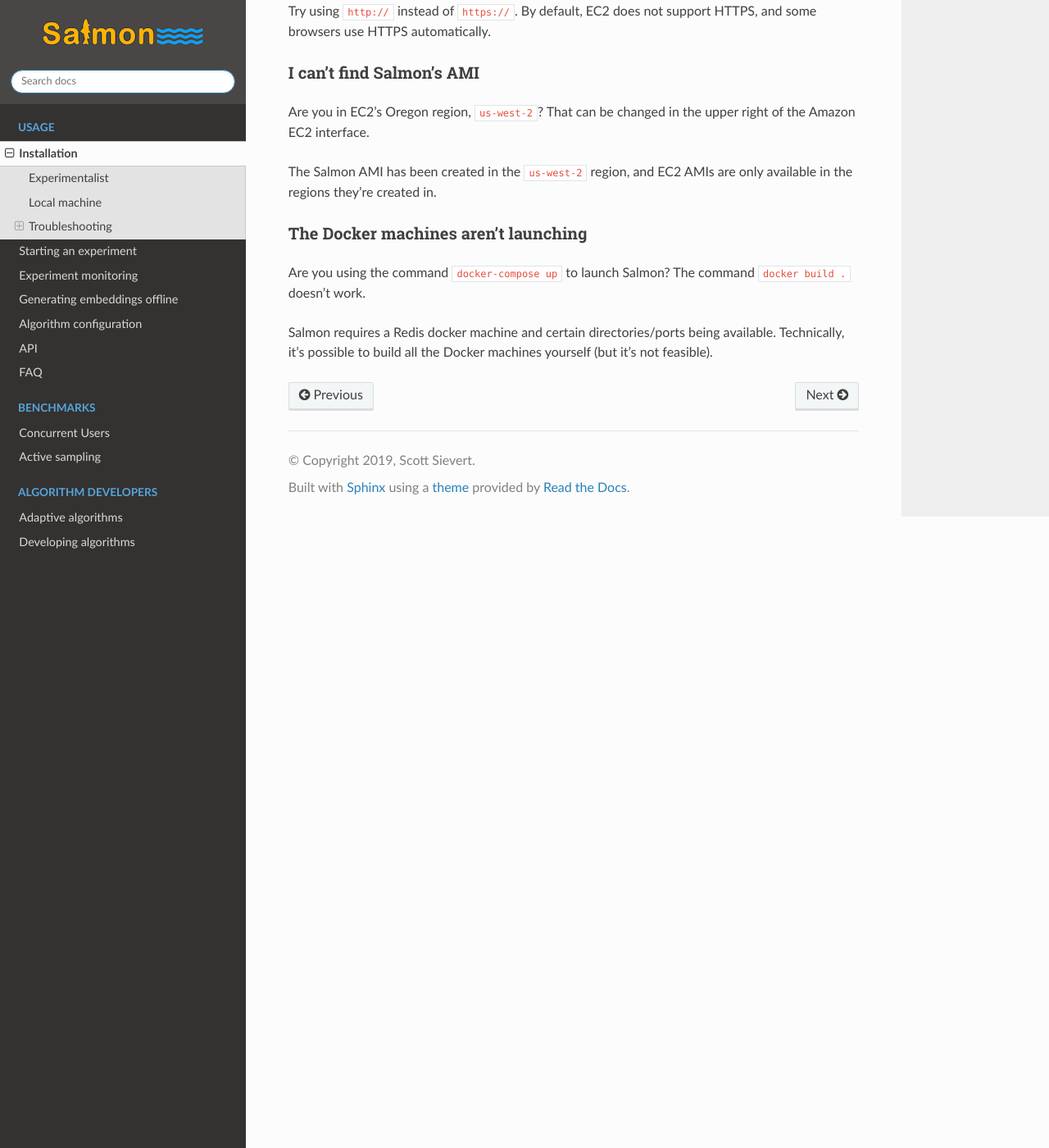
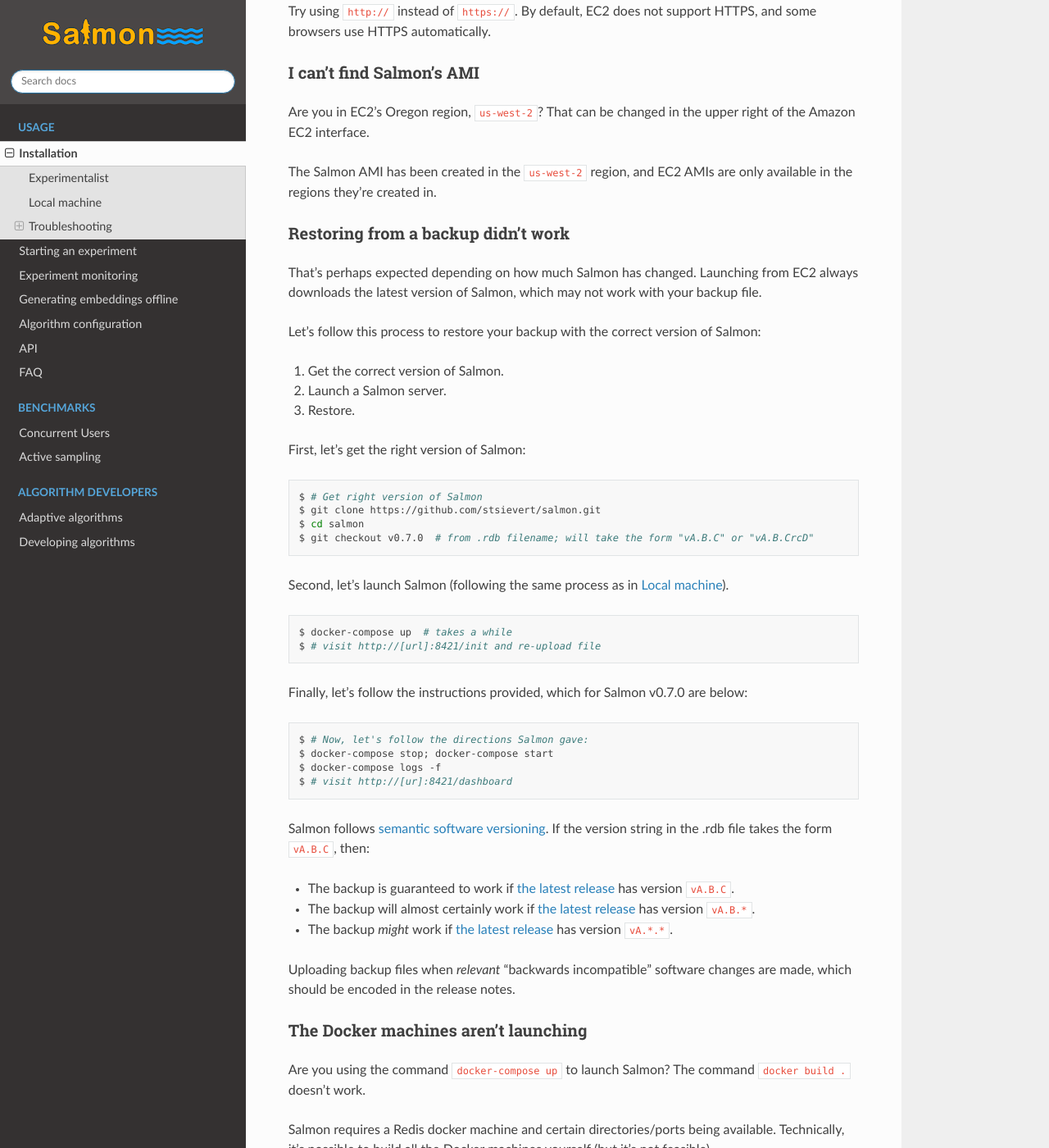
Before and after one commit to stsievert/salmon, a Sphinx documentation site: the page built from docs/source/installation.rst, in a window 1280 px wide and 1400 px high, scrolled down 2948 px. Shown: the whole window at 82% size. Built offline with Sphinx 7.4.7 and the Read the Docs theme 2.0.0, drawn with Linux system fonts in a browser that asks for light colours.

Commit message:
DOC: restoring from old database files

```diff
--- a/docs/source/installation.rst
+++ b/docs/source/installation.rst
@@ -83,6 +83,8 @@
 
 .. _list of Salmon releases: https://github.com/stsievert/salmon/releases
 
+.. _local-install:
+
 Local machine
 -------------
 
@@ -149,6 +151,61 @@
 The Salmon AMI has been created in the ``us-west-2`` region, and EC2 AMIs are
 only available in the regions they're created in.
 
+Restoring from a backup didn't work
+^^^^^^^^^^^^^^^^^^^^^^^^^^^^^^^^^^^
+
+That's perhaps expected depending on how much Salmon has changed. Launching
+from EC2 always downloads the latest version of Salmon, which may not work with
+your backup file.
+
+Let's follow this process to restore your backup with the correct version of Salmon:
+
+1. Get the correct version of Salmon.
+2. Launch a Salmon server.
+3. Restore.
+
+First, let's get the right version of Salmon:
+
+.. code-block:: shell
+
+   $ # Get right version of Salmon
+   $ git clone https://github.com/stsievert/salmon.git
+   $ cd salmon
+   $ git checkout v0.7.0  # from .rdb filename; will take the form "vA.B.C" or "vA.B.CrcD"
+
+Second, let's launch Salmon (following the same process as in
+:ref:`local-install`).
+
+.. code-block:: shell
+
+   $ docker-compose up  # takes a while
+   $ # visit http://[url]:8421/init and re-upload file
+
+Finally, let's follow the instructions provided, which for Salmon v0.7.0 are
+below:
+
+.. code-block:: shell
+
+   $ # Now, let's follow the directions Salmon gave:
+   $ docker-compose stop; docker-compose start
+   $ docker-compose logs -f
+   $ # visit http://[ur]:8421/dashboard
+
+Salmon follows `semantic software versioning`_. If the version string in the
+.rdb file takes the form ``vA.B.C``, then:
+
+* The backup is guaranteed to work if `the latest release`_ has version
+  ``vA.B.C``.
+* The backup will almost certainly work if `the latest release`_ has version
+  ``vA.B.*``.
+* The backup `might` work if `the latest release`_ has version ``vA.*.*``.
+
+Uploading backup files when `relevant` "backwards incompatible" software
+changes are made, which should be encoded in the release notes.
+
+.. _semantic software versioning: https://semver.org/
+.. _the latest release: https://github.com/stsievert/salmon/releases
+
 The Docker machines aren't launching
 ^^^^^^^^^^^^^^^^^^^^^^^^^^^^^^^^^^^^
 
```
Also changed, not shown: 2 other files.
